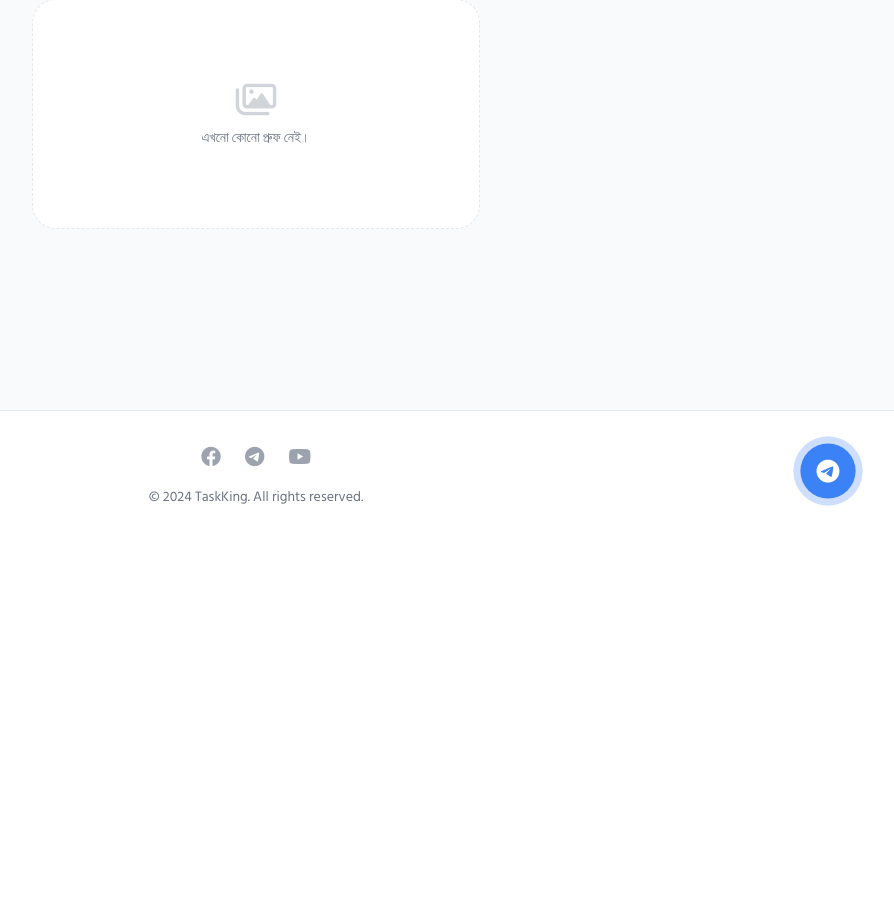
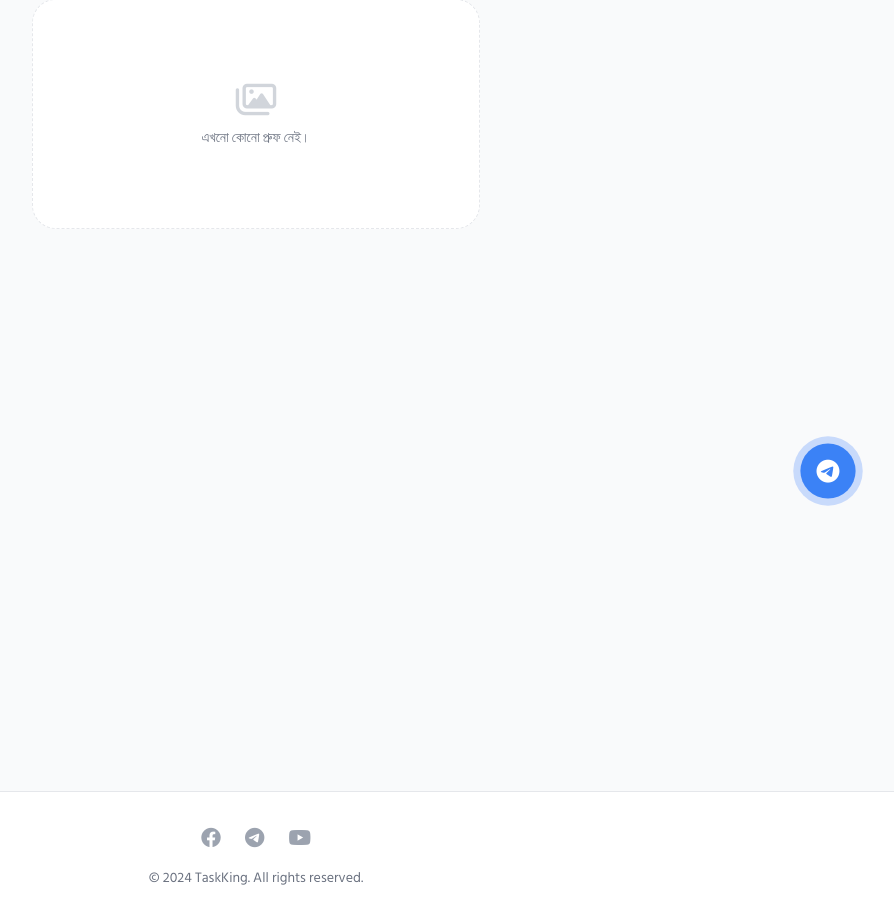
Before and after one commit to siaful2580mm-hub/test, a Flask app: page /proofs in a window 1280 px wide. Shown: the part 261-1181 px from the top of the page, without its empty margins (384-1278 px from the left). Before the commit the page ends 767 px from the top, so only its background shows below. Run offline with Flask 3, Linux system fonts and the light colour scheme; data that the repository does not hold is empty; parts of the project's set-up code (start-up, migrations or seed data) failed here and were passed over; some libraries are stand-ins or nearby versions.

Commit message:
Update proofs.html

```diff
--- a/templates/proofs.html
+++ b/templates/proofs.html
@@ -57,7 +57,7 @@
 {% endif %}
 
 <!-- 2. PROOFS FEED (Instagram Style) -->
-<div class="max-w-md mx-auto space-y-8">
+<div class="max-w-md mx-auto space-y-8" style="height: 680px;">
     {% for proof in proofs %}
     <div class="bg-white rounded-3xl shadow-sm border border-gray-100 overflow-hidden relative group">
 
```
